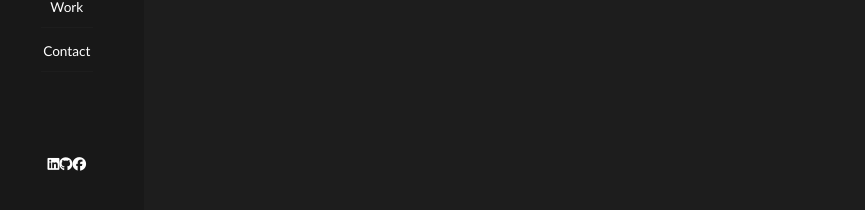
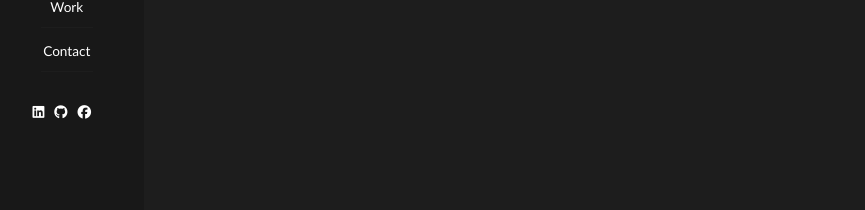
Before and after one commit to eskiimo/new-portfolio, a React (Create React App) app: page /contact in a window 1280 px wide. Shown: the part 424-634 px from the top of the page, without its empty margins (10-875 px from the left). Built offline with nearby package versions, Linux system fonts and the light colour scheme; a web font is replaced by a local one.

Commit message:
contact-icons

```diff
--- a/src/components/Navigation/Navfooter.css
+++ b/src/components/Navigation/Navfooter.css
@@ -1,14 +1,16 @@
 .footer {
  width: 12hv;
- justify-content: center;
+ justify-content: space-between;
  align-items: center;
  margin: 0;
  padding: 0;
+ display: inline-flex;
 }
-.footer-p {
+.contact-icon {
  height: max-content;
  font-size: small;
- margin-right: auto;
+ margin-top: 20px;
+ margin-right: 10px;
  margin-left: auto;
 }
 .footer-span {
--- a/src/components/Navigation/Navfooter.js
+++ b/src/components/Navigation/Navfooter.js
@@ -5,9 +5,7 @@ import './Navfooter.css';
 const Navfooter = () => {
  return (
   <div className=" footer">
-   <Row>
-    <Col>
-     <p>
+   <div className="contact-icon">
     <a
      href="//www.linkedin.com/in/kremelhosary/"
      target="_blank"
@@ -16,25 +14,20 @@ const Navfooter = () => {
      {' '}
      <i class="fab fa-linkedin"> </i>{' '}
     </a>
-     </p>
-    </Col>
-    <Col>
-     <p>
+   </div>
+   <div className="contact-icon">
     <a href="//github.com/eskiimo" target="_blank" rel="noreferrer">
      {' '}
      <i class="fab fa-github"> </i>{' '}
     </a>
-     </p>
-    </Col>{' '}
-    <Col>
-     <p>
+   </div>
+
+   <div className="contact-icon">
     <a href="//fb.com/kremkamall" target="_blank" rel="noreferrer">
      {' '}
      <i class="fab fa-facebook"> </i>{' '}
     </a>
-     </p>
-    </Col>
-   </Row>
+   </div>
   </div>
  );
 };
```
Lines whose indentation alone changed are shown as unchanged.
